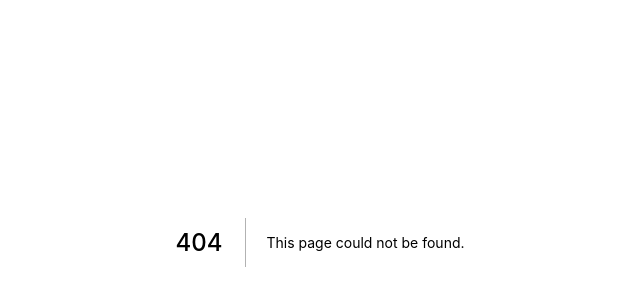
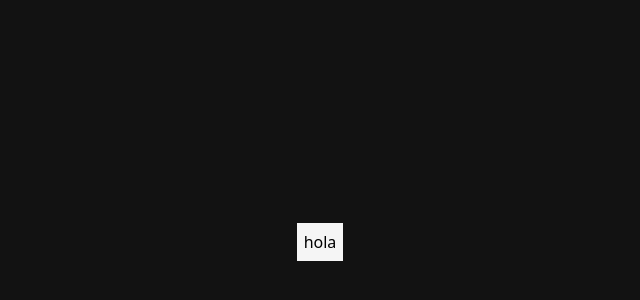
Before and after one commit to tumbichi/fusionarteccc, a Next.js app in the folder front/: page /auth/login in a window 1280 px wide. Before the commit this address had no page. Shown: the part 158-458 px from the top of the page, without its empty margins (320-960 px from the left). Built offline with nearby package versions, Linux system fonts and the light colour scheme.

Commit message:
se agrego componente button, container login-layout y page auth

```diff
--- /dev/null
+++ b/front/components/Button/index.js
@@ -0,0 +1,12 @@
+import React from 'react';
+import {Wrapper} from './styles';
+
+const Button = ({text , onClick}) => {
+    return (
+        <Wrapper onClick={onClick}>
+            {text}
+        </Wrapper>
+    )
+}
+
+export default Button
--- /dev/null
+++ b/front/components/Button/styles.js
@@ -0,0 +1,8 @@
+import styled from 'styled-components';
+
+export const Wrapper = styled.button`
+    background: whitesmoke;
+    max-height: 60px;
+    padding: 7px;
+    cursor: pointer;
+`;
--- /dev/null
+++ b/front/containers/login-layout/index.js
@@ -0,0 +1,12 @@
+import React from 'react';
+import { Container } from './styles';
+import Button from '../../components/Button';
+const LoginLayout = () => {
+  return (
+    <Container>
+      <Button text="hola" />
+    </Container>
+  );
+};
+
+export default LoginLayout;
--- /dev/null
+++ b/front/containers/login-layout/styles.js
@@ -0,0 +1,10 @@
+import styled from 'styled-components';
+
+export const Container = styled.div`
+  display: flex;
+  justify-content:center;
+  align-items:center;
+  width: 100%;
+  height: 100vh;
+  background: #121212;
+`;
--- /dev/null
+++ b/front/pages/auth/login.js
@@ -0,0 +1,12 @@
+import React from 'react';
+import LoginContainer from '../../containers/login-layout';
+
+const LoginPage = () => {
+  return (
+    <>
+      <LoginContainer />
+    </>
+  );
+};
+
+export default LoginPage;
```
